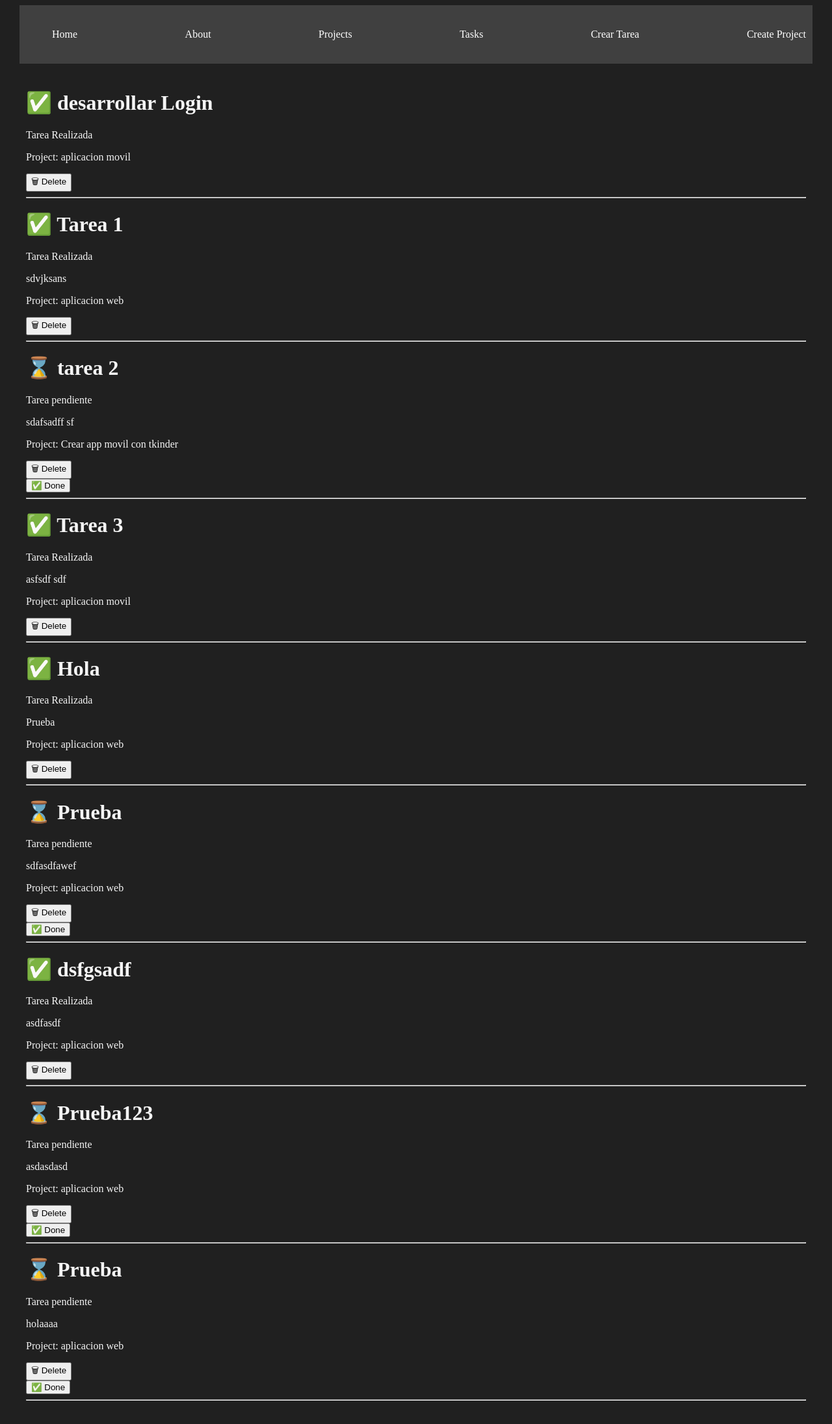
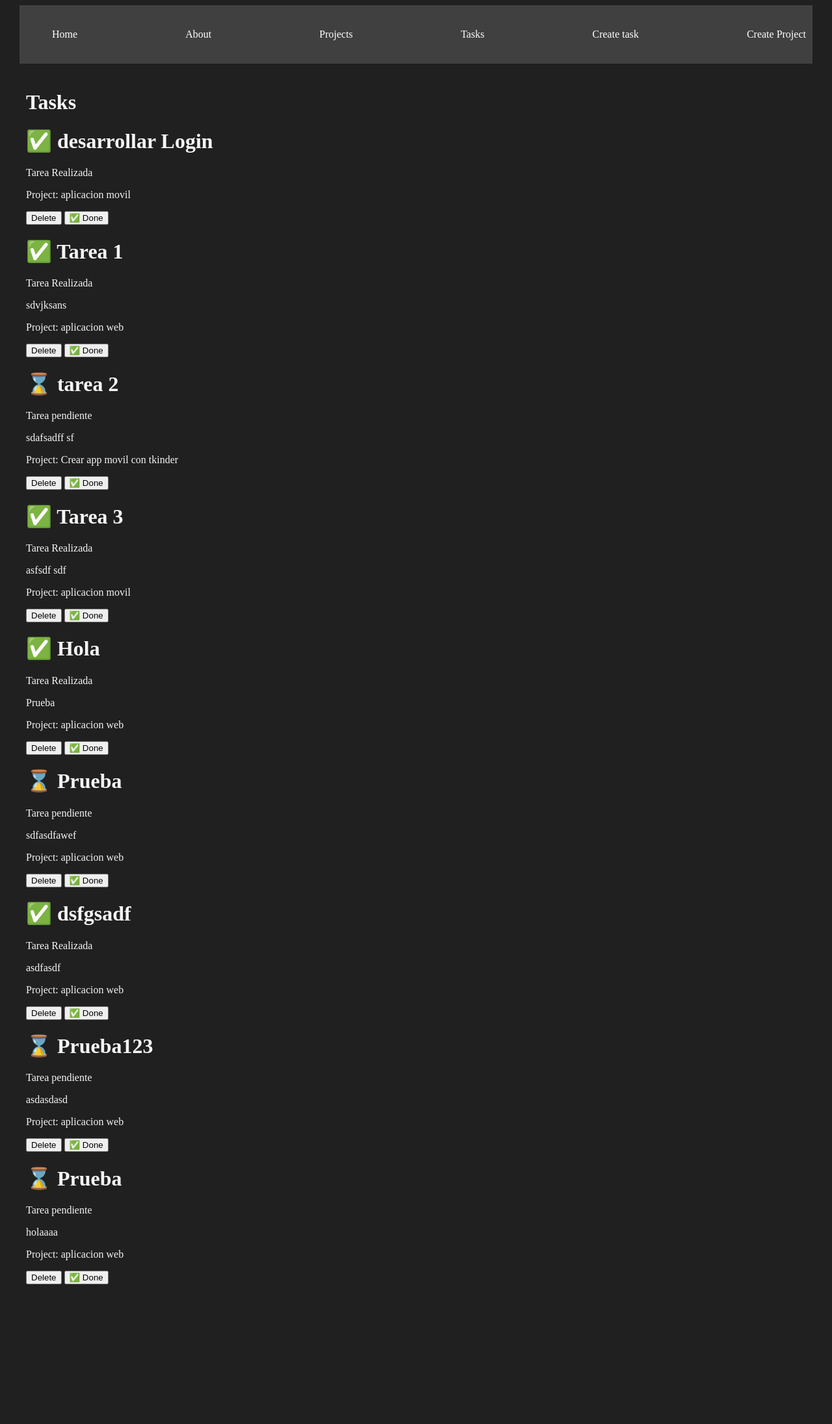
Before and after one commit to Dieter-Pastoriza/examen_docker, a Django app: page /tasks/ in a window 1280 px wide. Shown: the whole page at 65% size. After the commit the page ends 1977 px from the top, so only its background shows below. Run offline with Django 5.2, Linux system fonts and the light colour scheme; data comes from the database, SQL or seed files in the repository; both versions use the stored data as it was after the commit.

Commit message:
Modificaciones visuales

```diff
--- a/myapp/templates/layouts/base.html
+++ b/myapp/templates/layouts/base.html
@@ -2,7 +2,6 @@
 
 <!DOCTYPE html>
 <html lang="en">
-
 <head>
     <meta charset="UTF-8">
     <meta http-equiv="X-UA-Compatible" content="IE=edge">
@@ -10,7 +9,6 @@
     <title>Django Projects</title>
     <link rel="stylesheet" href="{% static 'style/main.css' %}">
 </head>
-
 <body>
 
     <nav class="navbar container">
@@ -28,7 +26,7 @@
                 <a href="{% url 'tasks' %}">Tasks</a>
             </li>
             <li>
-                <a href="{% url 'create_task' %}">Crear Tarea</a>
+                <a href="{% url 'create_task' %}">Create task</a>
             </li>
             <li>
                 <a href="{% url 'create_project' %}">Create Project</a>
@@ -42,5 +40,4 @@
     </main>
 
 </body>
-
 </html>
--- a/myapp/templates/tasks/tasks.html
+++ b/myapp/templates/tasks/tasks.html
@@ -1,28 +1,20 @@
 {% extends 'layouts/base.html' %}
-{% block content %}
+{%block content%}
+<h1>Tasks</h1>
+
 {% for task in tasks %}
+
 <div>
-    <h1>{% if not task.done %}⌛{% else %}✅{% endif %} {{ task.title }} </h1>
-    {% if not task.done %}
-        <p>Tarea pendiente</p>
-    {% else %}
-        <p>Tarea Realizada</p>
-    {% endif %}
-    <p>{{ task.description }}</p>
-    <p>Project: {{ task.project }}</p>
-
-   <form action="{% url 'task_delete' task.id %}" method="post">
-        {% csrf_token %}
-        <button type="submit">🗑 Delete</button>
-    </form>
-
-    {% if not task.done %}
-   <form action="{% url 'task_done' task.id %}" method="post">
-        {% csrf_token %}
-        <button type="submit">✅ Done</button>
-    </form>
-    {% endif %}
+    <h1>{% if task.done == False %}⌛{% else %}✅{% endif %} {{task.title}} </h1>
+    {% if task.done == False %}
+    <p>Tarea pendiente</p>
+    {%else%}
+    <p>Tarea Realizada</p>
+    {%endif%}
+    <p>{{task.description}}</p>
+    <p>Project: {{task.project}}</p>
 </div>
-<hr>
+<button>Delete</button>
+<button>✅ Done</button>
 {% endfor %}
-{% endblock %}
+{%endblock%}
--- a/myapp/urls.py
+++ b/myapp/urls.py
@@ -10,6 +10,4 @@ urlpatterns = [
     path('tasks/', views.tasks, name="tasks"),
     path('create_task/', views.create_task, name="create_task"),
     path('create_project/', views.create_project, name="create_project"),
-    path('tasks/<int:id>/delete/', views.task_delete, name="task_delete"),
-    path('tasks/<int:id>/done/',   views.task_done,   name="task_done"),
 ]
--- a/myapp/views.py
+++ b/myapp/views.py
@@ -1,10 +1,9 @@
-
 from django.http import HttpResponse
+from .models import Project, Task
 from django.shortcuts import render, redirect, get_object_or_404
-from django.views.decorators.http import require_POST
-from .models import Project, Task
 from .forms import CreateNewTask, CreateNewProject
 
+# Create your views here.
 
 
 def index(request):
@@ -68,17 +67,3 @@ def project_detail(request, id):
         'project': project,
         'tasks': tasks
     })
-@require_POST
-def task_delete(request, id):
-
-    task = get_object_or_404(Task, id=id)
-    task.delete()
-    return redirect('tasks')
-
-@require_POST
-def task_done(request, id):
-
-    task = get_object_or_404(Task, id=id)
-    task.done = True
-    task.save()
-    return redirect('tasks')
```
Also changed, not shown: db.sqlite3.
